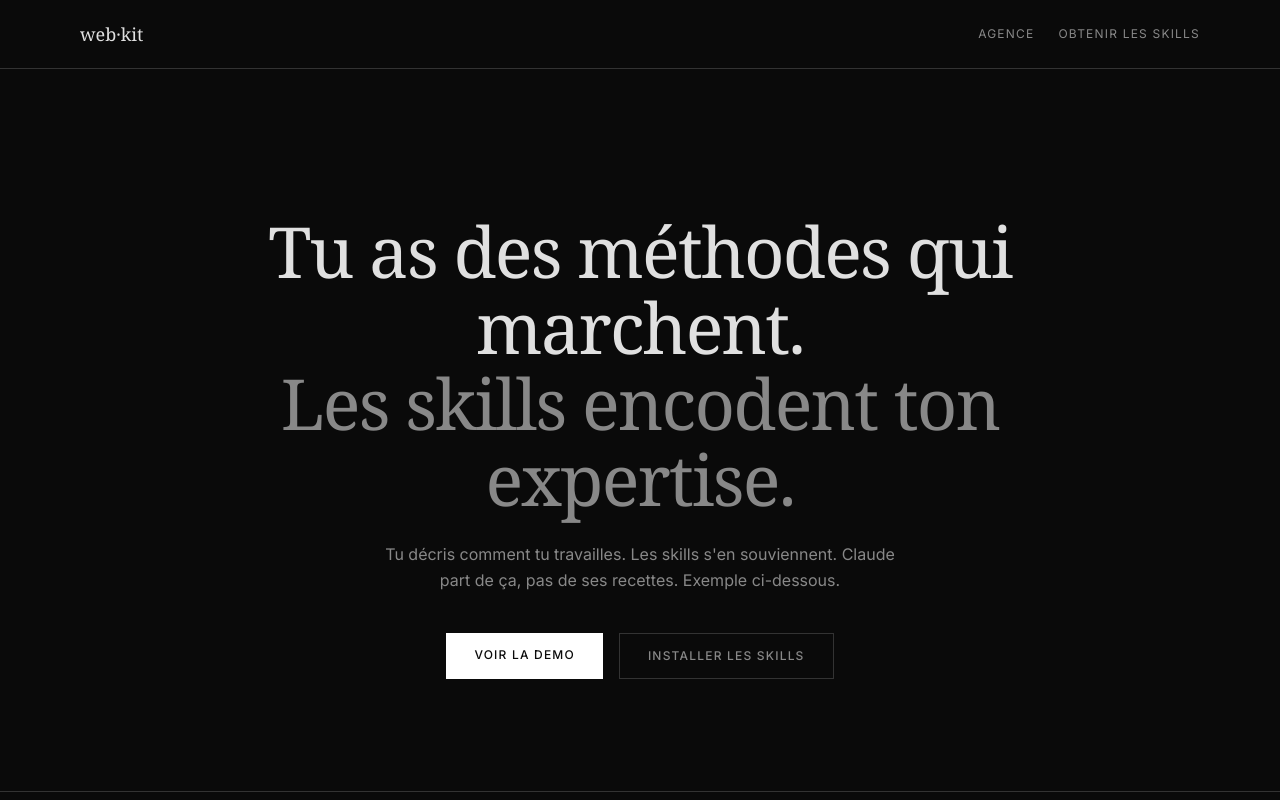
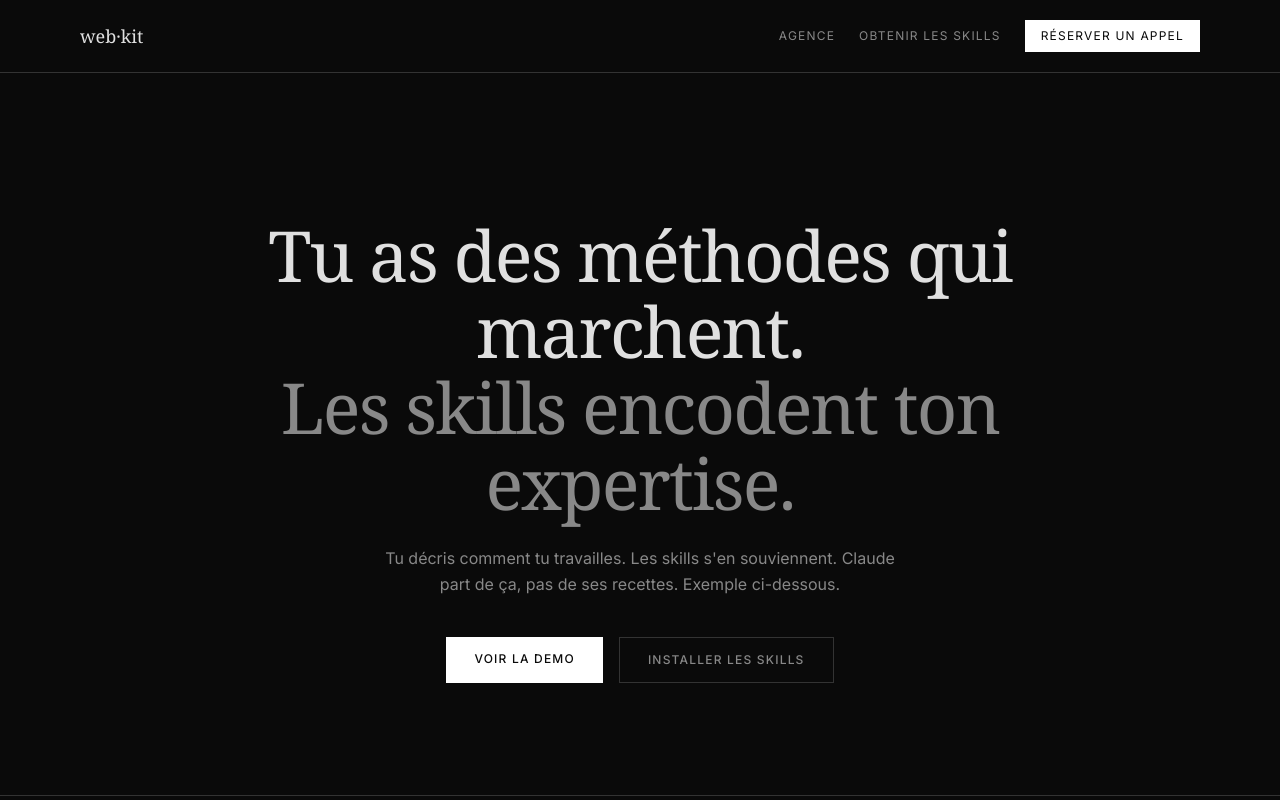
Before and after one commit to AbrahamBra/skill-lp, a Next.js app: page / in a window 1280 px wide. Shown: the top 800 px of the page. Built offline with nearby package versions, Linux system fonts and the light colour scheme.

Commit message:
feat: replace expertise form with Calendly CTA — nav + footer

```diff
--- a/src/app/page.tsx
+++ b/src/app/page.tsx
@@ -3,7 +3,6 @@
 import { ChatDemo } from "@/components/chat-demo";
 import { SiteResult } from "@/components/site-result";
 import { CopyButton } from "@/components/copy-button";
-import { ExpertiseForm } from "@/components/expertise-form";
 
 export default function Home() {
   return (
@@ -25,6 +24,14 @@ export default function Home() {
             className="text-xs uppercase tracking-widest text-[var(--text-muted)] hover:text-[var(--text)] transition-colors"
           >
             Obtenir les skills
+          </a>
+          <a
+            href="https://calendly.com/a-brakha-challengerslab/echange-decouverte-challengerslab"
+            target="_blank"
+            rel="noopener noreferrer"
+            className="text-xs uppercase tracking-widest bg-white text-[#0a0a0a] px-4 py-2 hover:opacity-85 transition-opacity"
+          >
+            Réserver un appel
           </a>
         </div>
       </nav>
@@ -229,9 +236,16 @@ export default function Home() {
 
           <div className="mt-14 pt-10 border-t border-[var(--border)]">
             <p className="text-[var(--text-muted)] text-xs uppercase tracking-widest mb-8">
-              Tu aimerais encoder ton expertise ? Presente ton projet.
+              Tu aimerais encoder ton expertise ? Reserve un appel.
             </p>
-            <ExpertiseForm />
+            <a
+              href="https://calendly.com/a-brakha-challengerslab/echange-decouverte-challengerslab"
+              target="_blank"
+              rel="noopener noreferrer"
+              className="inline-block bg-white text-[#0a0a0a] px-8 py-3.5 text-xs font-medium uppercase tracking-widest hover:opacity-85 transition-opacity"
+            >
+              Réserver un appel →
+            </a>
           </div>
         </div>
       </section>
```
